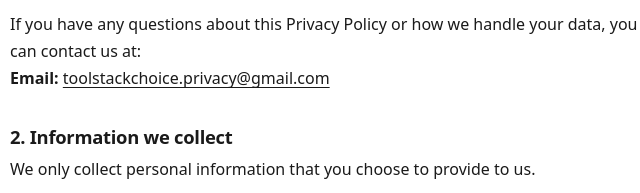
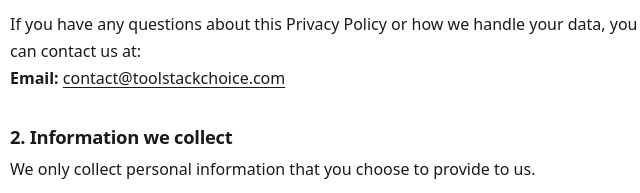
Before and after one commit to bluetoast6/ToolStackChoice, a plain HTML site: page privacy-policy/index.html in a window 1280 px wide. Shown: the part 335-528 px from the top of the page, 294-934 px from the left. Drawn offline with Linux system fonts and the light colour scheme.

Commit message:
Update contact email to contact@toolstackchoice.com across all pages

```diff
--- a/privacy-policy/index.html
+++ b/privacy-policy/index.html
@@ -100,7 +100,7 @@
       <h2>1. Who we are</h2>
       <p>ToolStackChoice.com is an independent website that publishes reviews and comparisons of software tools for founders, creators, and small teams.</p>
       <p>If you have any questions about this Privacy Policy or how we handle your data, you can contact us at:<br>
-      <strong>Email:</strong> <a href="mailto:toolstackchoice.privacy@gmail.com">toolstackchoice.privacy@gmail.com</a></p>
+      <strong>Email:</strong> <a href="mailto:contact@toolstackchoice.com">contact@toolstackchoice.com</a></p>
 
       <!-- 2. Information we collect -->
       <h2>2. Information we collect</h2>
@@ -179,7 +179,7 @@
         <li>The right to withdraw consent, where processing is based on consent</li>
       </ul>
       <p>To exercise any of these rights, or to ask questions about your data, you can contact us at:<br>
-      <strong>Email:</strong> <a href="mailto:toolstackchoice.privacy@gmail.com">toolstackchoice.privacy@gmail.com</a></p>
+      <strong>Email:</strong> <a href="mailto:contact@toolstackchoice.com">contact@toolstackchoice.com</a></p>
       <p>We may need to verify your identity before responding to certain requests.</p>
 
       <!-- 9. Data security -->
@@ -209,7 +209,7 @@
       <!-- 12. How to contact us -->
       <h2>12. How to contact us</h2>
       <p>If you have any questions, concerns, or requests related to this Privacy Policy or your personal information, you can contact us at:<br>
-      <strong>Email:</strong> <a href="mailto:toolstackchoice.privacy@gmail.com">toolstackchoice.privacy@gmail.com</a></p>
+      <strong>Email:</strong> <a href="mailto:contact@toolstackchoice.com">contact@toolstackchoice.com</a></p>
       <p>We will do our best to respond within a reasonable timeframe.</p>
 
     </div>
```
Also changed, not shown: contact/index.html (+3 -3 lines).
